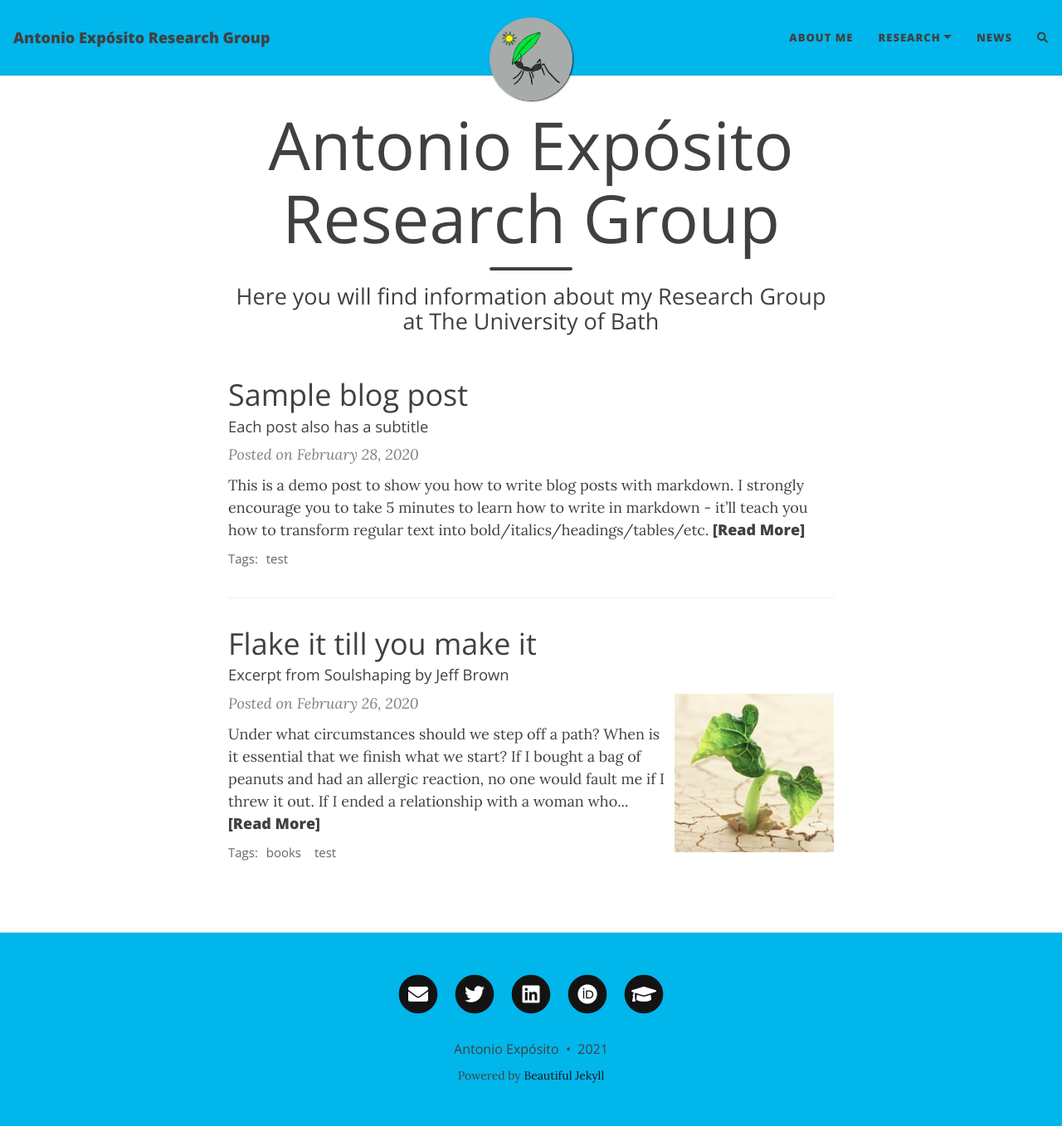
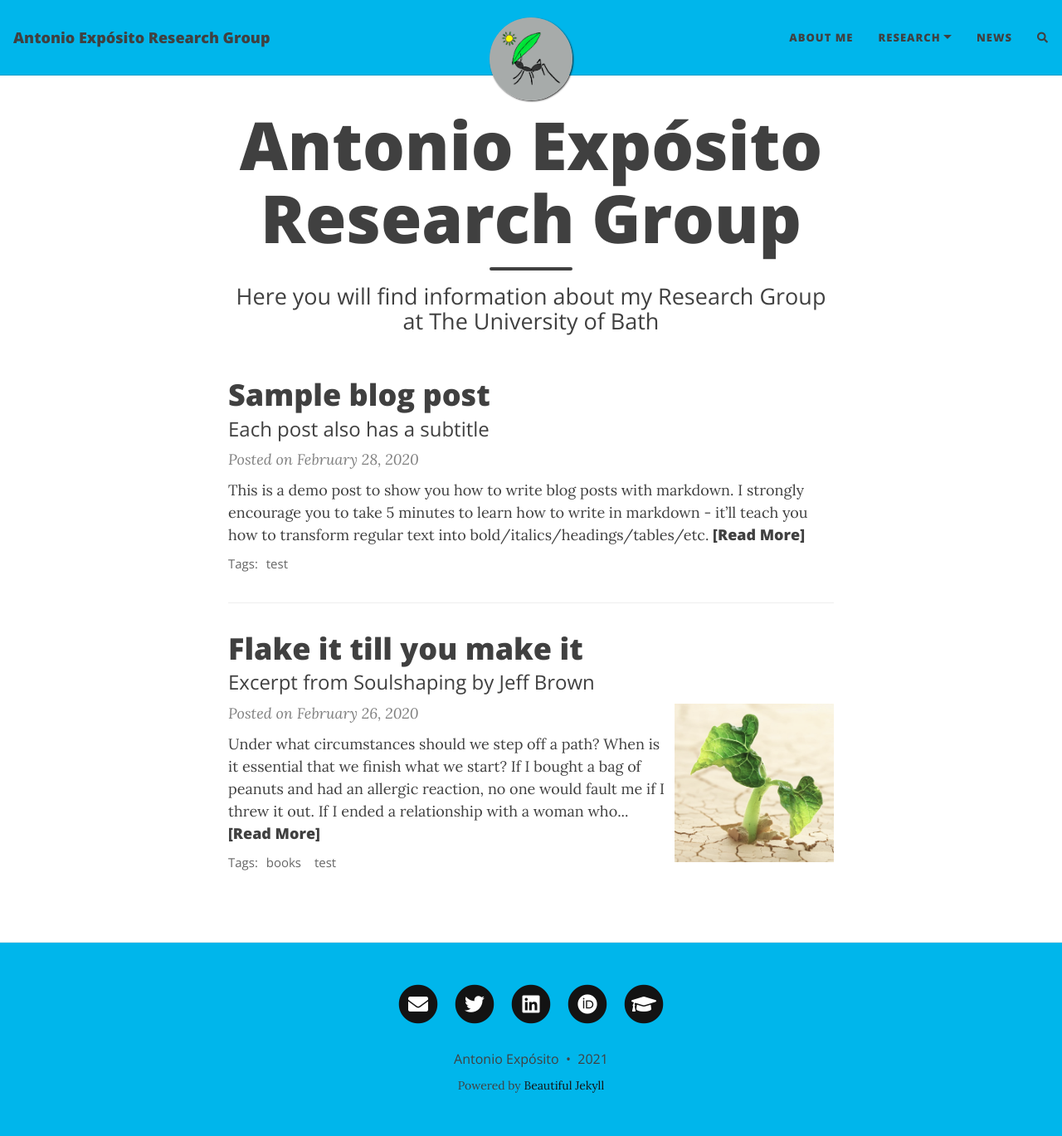
Before and after one commit to AntonioJExposito/AntonioJExposito.github.io, a Jekyll site: the page built from index.html, in a window 1280 px wide and 1369 px high. Shown: the whole window at 83% size. Built offline with Jekyll 4.4.1, drawn with Linux system fonts in a browser that asks for light colours; nearby versions of some CDN libraries; the list of posts is cut into pages by our own code; comment, search, counter and statistics services are not loaded.

Commit message:
Add files via upload

```diff
--- a/assets/css/beautifuljekyll.css
+++ b/assets/css/beautifuljekyll.css
@@ -27,20 +27,20 @@ p {
 }
 h1,h2,h3,h4,h5,h6 {
   font-family: 'Open Sans', 'Helvetica Neue', Helvetica, Arial, sans-serif;
-  font-weight: 400;
+  font-weight: 800;
   line-height: 1.1;
 }
 h1 {
+  font-size: 2.25rem;
+}
+h2 {
+  font-size: 1.875rem;
+}
+h3 {
   font-size: 1.5rem;
 }
-h2 {
-  font-size: 1.25rem;
-}
-h3 {
-  font-size: 1.15rem;
-}
 h4 {
-  font-size: 1.05rem;
+  font-size: 1.125rem;
 }
 h1, h2, h3, h4 {
   margin-top: 1.25rem;
@@ -455,12 +455,12 @@ footer .footer-custom-content {
 }
 
 .post-preview .post-title {
-  font-size: 1.5rem;
+  font-size: 1.875rem;
   margin-top: 0;
 }
 .post-preview .post-subtitle {
   margin: 0;
-  font-weight: 150;
+  font-weight: 300;
   margin-bottom: 0.625rem;
 }
 .post-preview .post-meta,
```
